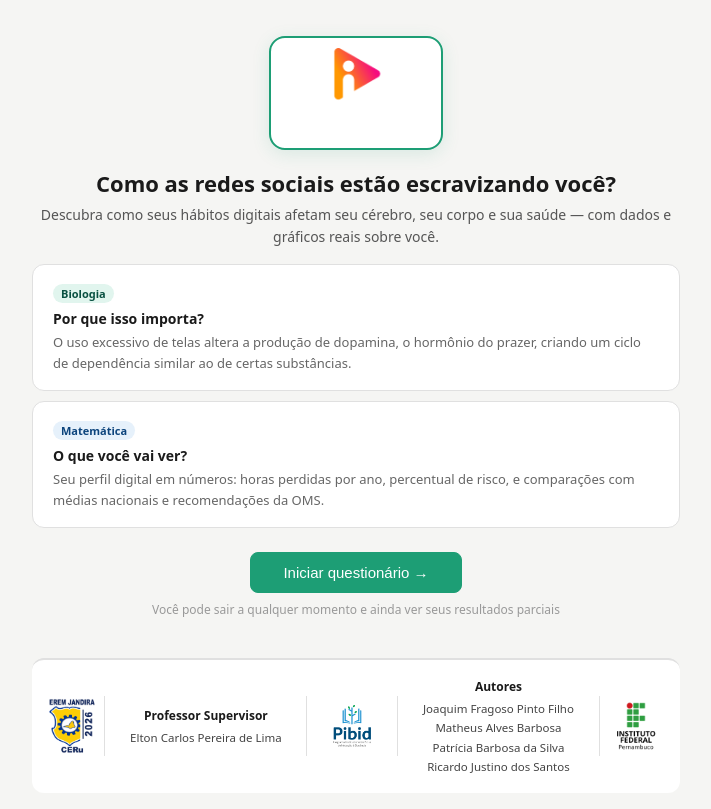
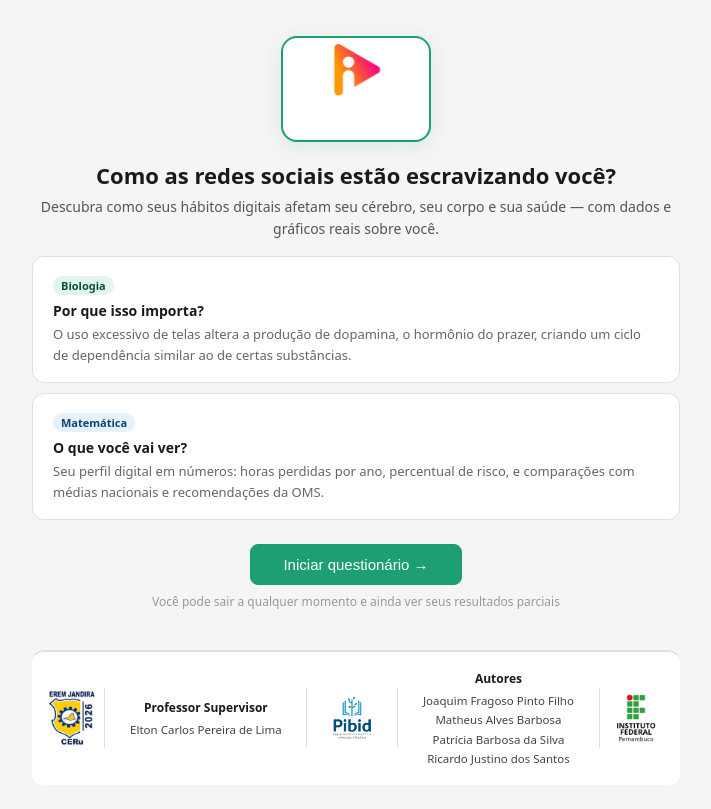
Before and after one commit to Joaquim1402/DopaMidia, a plain HTML site: page index.html in a window 1280 px wide. Shown: the whole page, without its empty margins (284-995 px from the left). Drawn offline with nearby package versions, Linux system fonts and the light colour scheme.

Commit message:
Update index.html

```diff
--- a/index.html
+++ b/index.html
@@ -23,17 +23,34 @@
     background: #fff;
     border: 2.5px solid #1D9E75;
     border-radius: 16px;
-    padding: 10px 22px;
+    /* padding mínimo — o bloco abraça a logo sem espaço excessivo */
+    padding: 6px 10px;
     box-shadow: 0 4px 18px rgba(29,158,117,0.13);
     margin-bottom: 1.1rem;
     transition: box-shadow 0.25s, transform 0.25s;
+    width: fit-content;
+    max-width: 220px;
   }
-  .header-logo-wrap:hover { box-shadow: 0 8px 28px rgba(29,158,117,0.22); transform: translateY(-2px); }
-  .header-logo-wrap img { height: 90px; object-fit: contain; display: block; }
+  .header-logo-wrap:hover {
+    box-shadow: 0 8px 28px rgba(29,158,117,0.22);
+    transform: translateY(-2px);
+  }
+  .header-logo-wrap img {
+    height: 80px;
+    width: auto;
+    max-width: 200px;
+    object-fit: contain;
+    display: block;
+  }
 
   @media (prefers-reduced-motion: reduce) {
     .header-logo-wrap { transition: none; }
     .header-logo-wrap:hover { transform: none; }
+  }
+
+  @media (max-width: 480px) {
+    .header-logo-wrap { max-width: 160px; padding: 5px 8px; }
+    .header-logo-wrap img { height: 62px; max-width: 140px; }
   }
 
   .header h1 { font-size: 22px; font-weight: 600; margin-bottom: 6px; }
```
